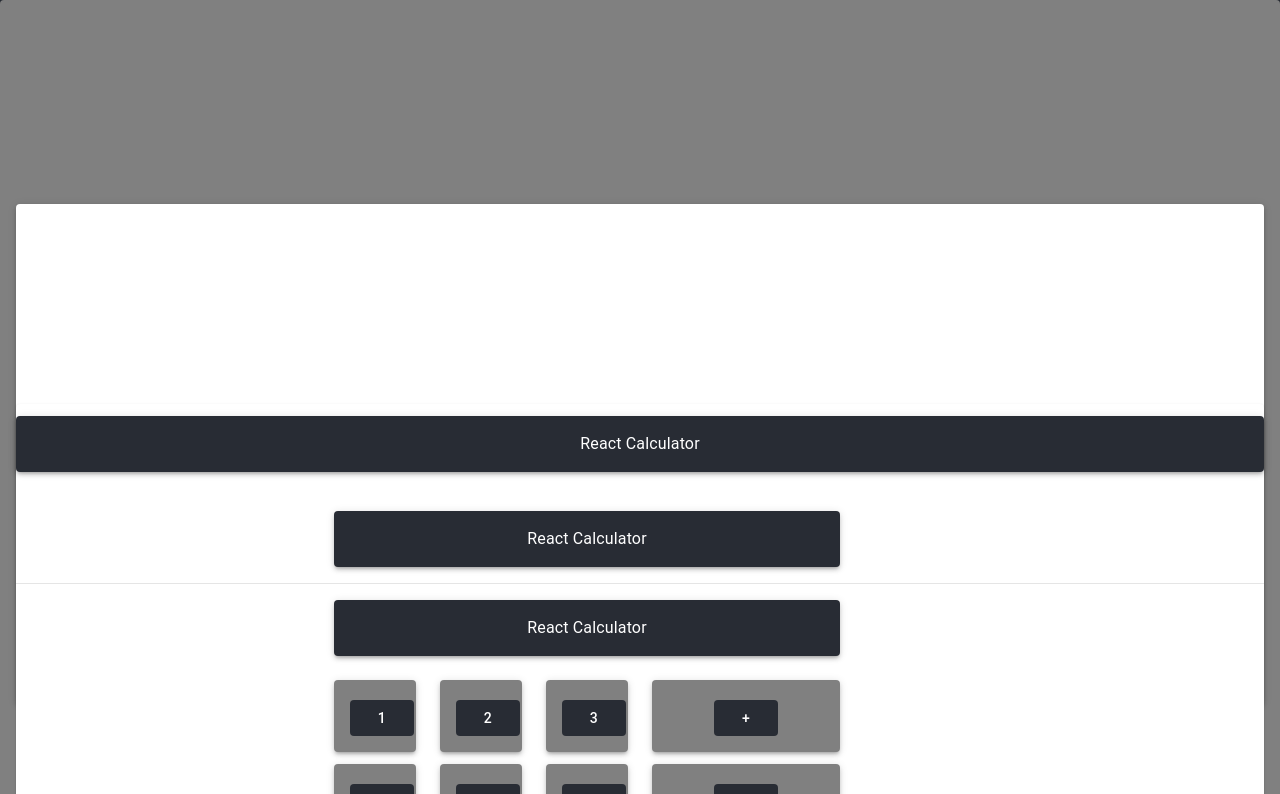
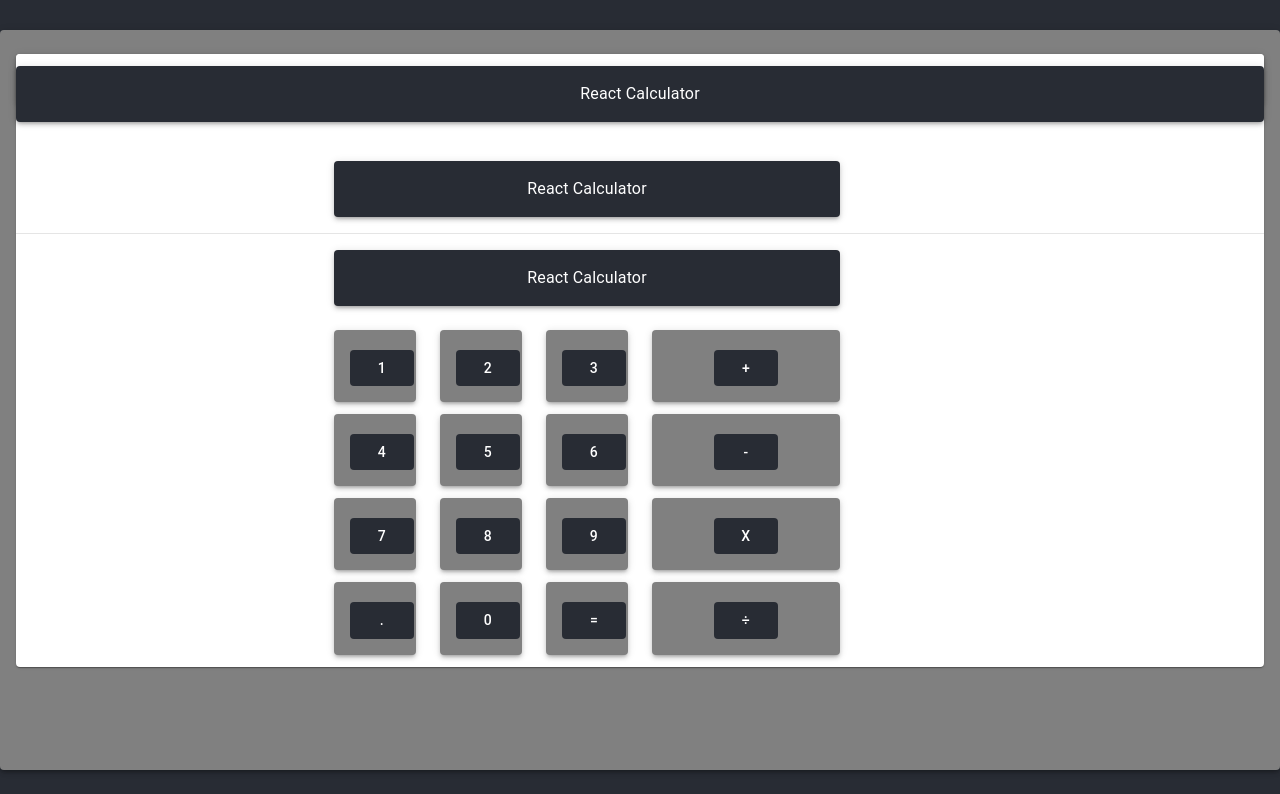
Before and after one commit to vonerikbarren/XYZ-Calculator, a React (Create React App) app in the folder client/: page / in a window 1280 px wide. Shown: the top 794 px of the page. Built offline with nearby package versions, Linux system fonts and the light colour scheme.

Commit message:
cleaned up AppSpace css so that there is no unnecessary space around the margins

```diff
--- a/client/src/Components/App/AppSpace/AppSpace.css
+++ b/client/src/Components/App/AppSpace/AppSpace.css
@@ -4,14 +4,14 @@
 }
 
 .AppBody {
-  height: 500px;
+  height: 50px;
   background-color: navajowhite;
-  margin-top: 200px;
+  margin-top: 20px;
 }
 
 .Application {
   background: green;
-  margin-top: 200px;
+  margin-top: 0px;
 
 }
 
```
